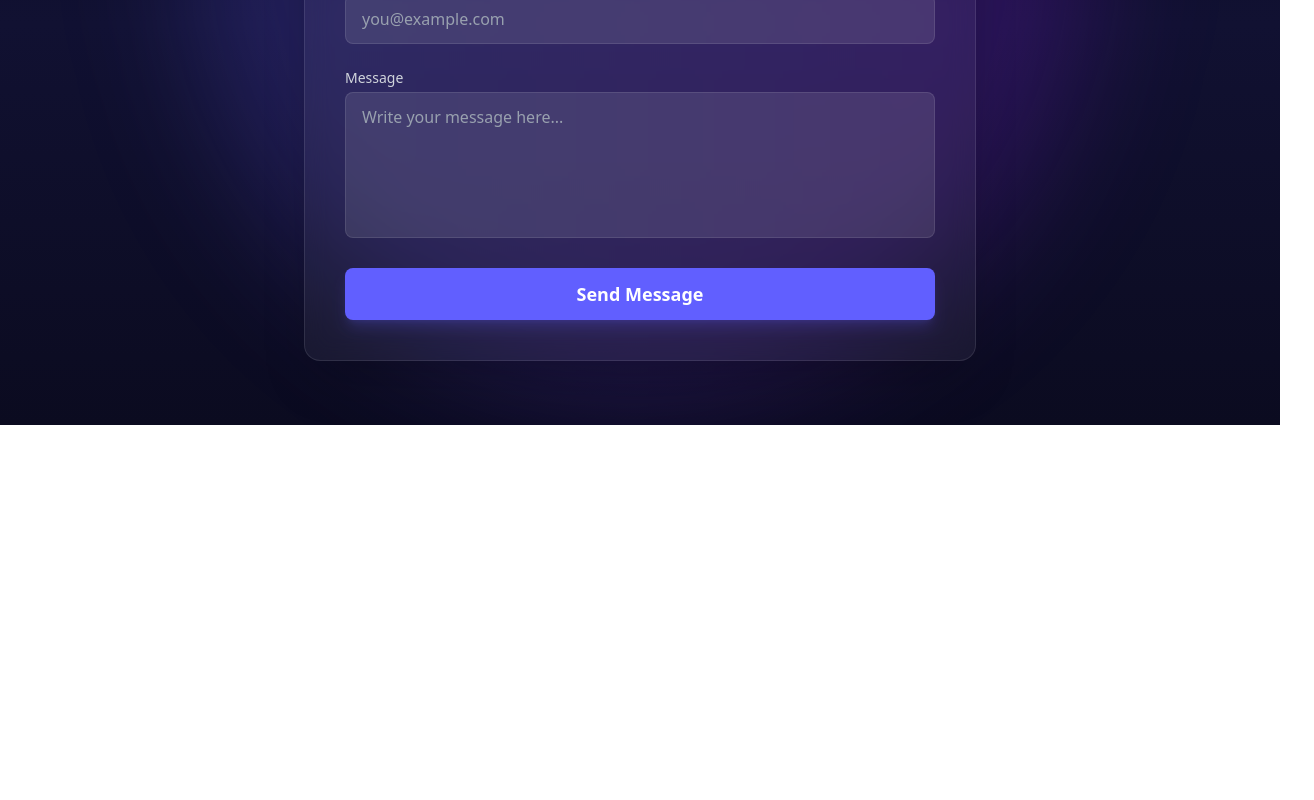
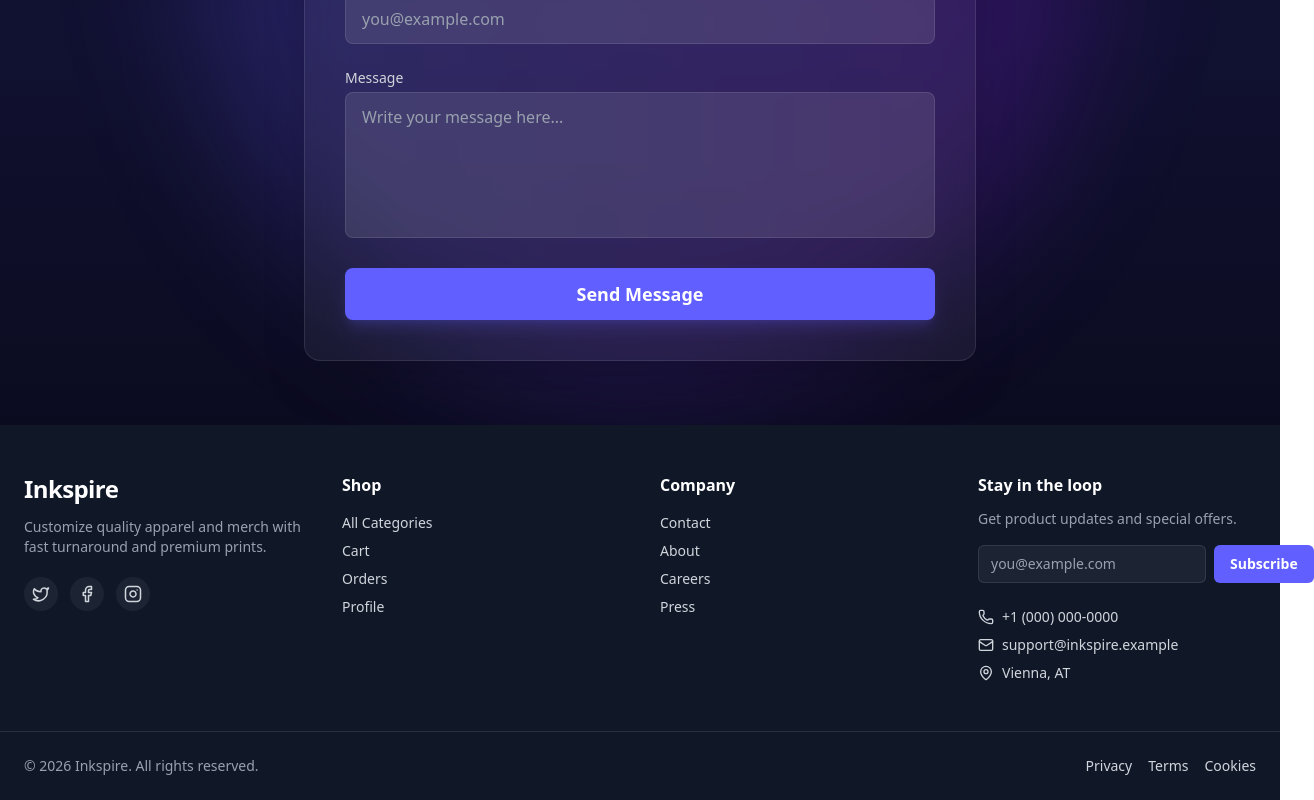
Before and after one commit to enithebest/diplomaInkspire, a SvelteKit app in the folder inksipre/: page /contact in a window 1280 px wide. Shown: the part 438-1238 px from the top of the page, 1314 px wide, since content can reach past the window. Before the commit the page ends 863 px from the top, so only its background shows below. Built offline with nearby package versions, Linux system fonts and the light colour scheme.

Commit message:
Add reviews carousel and site-wide footer

```diff
--- /dev/null
+++ b/inksipre/src/lib/components/footer/Footer.svelte
@@ -0,0 +1,87 @@
+<script>
+  import { Mail, MapPin, Phone, Facebook, Instagram, Twitter } from '@lucide/svelte';
+</script>
+
+<footer class="bg-gray-900 text-gray-300">
+  <!-- Top -->
+  <div class="max-w-7xl mx-auto px-6 py-12 grid grid-cols-1 sm:grid-cols-2 lg:grid-cols-4 gap-10">
+    <!-- Brand -->
+    <div>
+      <a href="/" class="text-white text-2xl font-bold tracking-tight">Inkspire</a>
+      <p class="mt-3 text-sm text-gray-400">
+        Customize quality apparel and merch with fast turnaround and premium prints.
+      </p>
+      <div class="flex gap-3 mt-5">
+        <a href="#" aria-label="Inkspire on Twitter" class="rounded-full p-2 bg-white/5 hover:bg-white/10 transition">
+          <Twitter size="18" />
+        </a>
+        <a href="#" aria-label="Inkspire on Facebook" class="rounded-full p-2 bg-white/5 hover:bg-white/10 transition">
+          <Facebook size="18" />
+        </a>
+        <a href="#" aria-label="Inkspire on Instagram" class="rounded-full p-2 bg-white/5 hover:bg-white/10 transition">
+          <Instagram size="18" />
+        </a>
+      </div>
+    </div>
+
+    <!-- Shop -->
+    <div>
+      <h3 class="text-white font-semibold">Shop</h3>
+      <ul class="mt-4 space-y-2 text-sm">
+        <li><a class="hover:text-white" href="/categories">All Categories</a></li>
+        <li><a class="hover:text-white" href="/cart">Cart</a></li>
+        <li><a class="hover:text-white" href="/orders">Orders</a></li>
+        <li><a class="hover:text-white" href="/profile">Profile</a></li>
+      </ul>
+    </div>
+
+    <!-- Company -->
+    <div>
+      <h3 class="text-white font-semibold">Company</h3>
+      <ul class="mt-4 space-y-2 text-sm">
+        <li><a class="hover:text-white" href="/contact">Contact</a></li>
+        <li><a class="hover:text-white" href="#">About</a></li>
+        <li><a class="hover:text-white" href="#">Careers</a></li>
+        <li><a class="hover:text-white" href="#">Press</a></li>
+      </ul>
+    </div>
+
+    <!-- Newsletter / Contact -->
+    <div>
+      <h3 class="text-white font-semibold">Stay in the loop</h3>
+      <p class="mt-3 text-sm text-gray-400">Get product updates and special offers.</p>
+      <form class="mt-4" on:submit|preventDefault>
+        <label for="newsletter-email" class="sr-only">Email address</label>
+        <div class="flex gap-2">
+          <input
+            id="newsletter-email"
+            type="email"
+            placeholder="you@example.com"
+            class="flex-1 rounded-md bg-white/5 border border-white/10 px-3 py-2 text-sm text-white placeholder-gray-400 focus:outline-none focus:ring-2 focus:ring-indigo-500"
+          />
+          <button type="submit" class="rounded-md bg-indigo-500 px-4 py-2 text-sm font-semibold text-white hover:bg-indigo-400 focus-visible:outline-2 focus-visible:outline-offset-2 focus-visible:outline-indigo-500">
+            Subscribe
+          </button>
+        </div>
+      </form>
+
+      <ul class="mt-6 space-y-2 text-sm">
+        <li class="flex items-center gap-2"><Phone size="16" /> <a href="tel:+10000000000" class="hover:text-white">+1 (000) 000‑0000</a></li>
+        <li class="flex items-center gap-2"><Mail size="16" /> <a href="mailto:support@inkspire.example" class="hover:text-white">support@inkspire.example</a></li>
+        <li class="flex items-center gap-2"><MapPin size="16" /> <span>Vienna, AT</span></li>
+      </ul>
+    </div>
+  </div>
+
+  <!-- Bottom -->
+  <div class="border-t border-white/10">
+    <div class="max-w-7xl mx-auto px-6 py-6 flex flex-col sm:flex-row items-center justify-between gap-3 text-sm">
+      <p class="text-gray-400">© {new Date().getFullYear()} Inkspire. All rights reserved.</p>
+      <div class="flex gap-4">
+        <a href="#" class="hover:text-white">Privacy</a>
+        <a href="#" class="hover:text-white">Terms</a>
+        <a href="#" class="hover:text-white">Cookies</a>
+      </div>
+    </div>
+  </div>
+</footer>
--- /dev/null
+++ b/inksipre/src/lib/components/reviews/Reviews.svelte
@@ -0,0 +1,91 @@
+<script>
+  import { onMount } from 'svelte';
+
+  // 10 static client reviews
+  const reviews = [
+    { name: 'Amelia R.', role: 'Designer', rating: 5, comment: 'Fantastic quality and super fast delivery. The print came out exactly as I imagined!', img: 'https://i.pravatar.cc/80?img=1' },
+    { name: 'Jon M.', role: 'Developer', rating: 5, comment: 'Smooth customization experience. Love the colors and feel.', img: 'https://i.pravatar.cc/80?img=2' },
+    { name: 'Sara K.', role: 'Student', rating: 4, comment: 'Great value. I ordered two hoodies—both look amazing!', img: 'https://i.pravatar.cc/80?img=3' },
+    { name: 'Priya S.', role: 'Marketer', rating: 5, comment: 'Customer service was quick and helpful. Completely satisfied.', img: 'https://i.pravatar.cc/80?img=4' },
+    { name: 'Leon T.', role: 'Photographer', rating: 5, comment: 'Print detail is crisp. Definitely ordering again.', img: 'https://i.pravatar.cc/80?img=5' },
+    { name: 'Mina H.', role: 'Artist', rating: 5, comment: 'Colors pop and fabric feels premium. 10/10.', img: 'https://i.pravatar.cc/80?img=6' },
+    { name: 'Alex G.', role: 'Founder', rating: 4, comment: 'Easy process and delivery on time. Nicely packed.', img: 'https://i.pravatar.cc/80?img=7' },
+    { name: 'Luca P.', role: 'Engineer', rating: 5, comment: 'Loved the customization options. Exactly what I needed.', img: 'https://i.pravatar.cc/80?img=8' },
+    { name: 'Naomi W.', role: 'Teacher', rating: 5, comment: 'The mug print is flawless and dishwasher safe. Perfect!', img: 'https://i.pravatar.cc/80?img=9' },
+    { name: 'Omar D.', role: 'Writer', rating: 5, comment: 'Great finish and accurate sizing. Highly recommend.', img: 'https://i.pravatar.cc/80?img=10' }
+  ];
+
+  let scroller;
+
+  function scrollByCards(dir = 1) {
+    if (!scroller) return;
+    const card = scroller.querySelector('[data-card]');
+    const gap = 16; // tailwind gap-4
+    const step = card ? card.clientWidth + gap : scroller.clientWidth * 0.8;
+    scroller.scrollBy({ left: dir * step, behavior: 'smooth' });
+  }
+
+  // Improve wheel/touch scroll feel on desktop
+  onMount(() => {
+    const onWheel = (e) => {
+      if (Math.abs(e.deltaY) > Math.abs(e.deltaX)) {
+        e.preventDefault();
+        scroller.scrollLeft += e.deltaY;
+      }
+    };
+    scroller?.addEventListener('wheel', onWheel, { passive: false });
+    return () => scroller?.removeEventListener('wheel', onWheel);
+  });
+</script>
+
+<section class="bg-white py-16">
+  <div class="max-w-6xl mx-auto px-6">
+    <div class="flex items-end justify-between mb-6">
+      <div>
+        <h2 class="text-2xl sm:text-3xl font-semibold text-gray-900">What our customers say</h2>
+        <p class="text-gray-500 mt-1">Real words from happy creators</p>
+      </div>
+      <div class="hidden sm:flex gap-2">
+        <button class="h-10 w-10 rounded-full border border-gray-200 hover:bg-gray-50" on:click={() => scrollByCards(-1)} aria-label="Previous reviews">
+          ‹
+        </button>
+        <button class="h-10 w-10 rounded-full border border-gray-200 hover:bg-gray-50" on:click={() => scrollByCards(1)} aria-label="Next reviews">
+          ›
+        </button>
+      </div>
+    </div>
+
+    <div class="relative">
+      <div
+        bind:this={scroller}
+        class="flex gap-4 overflow-x-auto scroll-smooth snap-x snap-mandatory pb-2"
+        style="scrollbar-width: thin;"
+        aria-label="Customer reviews carousel"
+      >
+        {#each reviews as r}
+          <div
+            data-card
+            class="min-w-[280px] max-w-xs shrink-0 snap-start bg-white border border-gray-200 rounded-xl p-5 shadow-sm"
+          >
+            <div class="flex items-center gap-3">
+              <img src={r.img} alt={r.name} class="h-10 w-10 rounded-full object-cover" />
+              <div>
+                <p class="text-gray-900 font-medium">{r.name}</p>
+                <p class="text-gray-500 text-sm">{r.role}</p>
+              </div>
+            </div>
+            <div class="mt-3 text-yellow-500" aria-label={`${r.rating} out of 5 stars`}>
+              {'★★★★★'.slice(0, r.rating)}<span class="text-gray-300">{'★★★★★'.slice(r.rating)}</span>
+            </div>
+            <p class="mt-3 text-gray-700 text-sm leading-relaxed">{r.comment}</p>
+          </div>
+        {/each}
+      </div>
+
+      <div class="flex sm:hidden justify-center gap-4 mt-4">
+        <button class="h-10 w-10 rounded-full border border-gray-200" on:click={() => scrollByCards(-1)} aria-label="Previous reviews">‹</button>
+        <button class="h-10 w-10 rounded-full border border-gray-200" on:click={() => scrollByCards(1)} aria-label="Next reviews">›</button>
+      </div>
+    </div>
+  </div>
+</section>
--- a/inksipre/src/routes/+layout.svelte
+++ b/inksipre/src/routes/+layout.svelte
@@ -2,6 +2,7 @@
   import '../app.css';
   import favicon from '$lib/assets/favicon.svg';
   import Nav from '$lib/components/Nav.svelte';
+  import Footer from '$lib/components/footer/Footer.svelte';
   export let data;
 </script>
 
@@ -18,3 +19,5 @@
 <main class="min-h-screen bg-white text-gray-900">
   <slot />
 </main>
+
+<Footer />
--- a/inksipre/src/routes/+page.svelte
+++ b/inksipre/src/routes/+page.svelte
@@ -3,6 +3,7 @@
   import Hero from '$lib/components/herosection/hero.svelte';
   import Product from '$lib/components/products/product.svelte';
   import Bestsellers from '$lib/components/bestsellers/Bestsellers.svelte';
+  import Reviews from '$lib/components/reviews/Reviews.svelte';
   export let data;
 </script>
 
@@ -10,3 +11,4 @@
 <Bestsellers products={data.bestsellers} />
 <Product />
 <Content />
+<Reviews />
```
